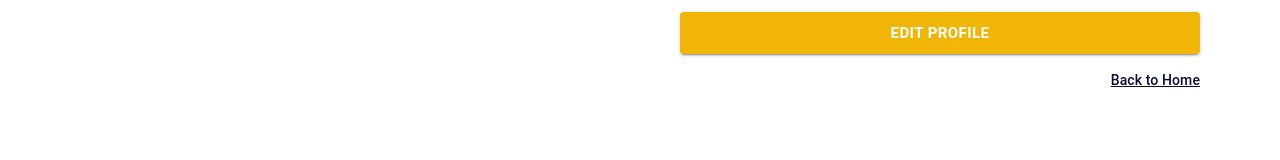
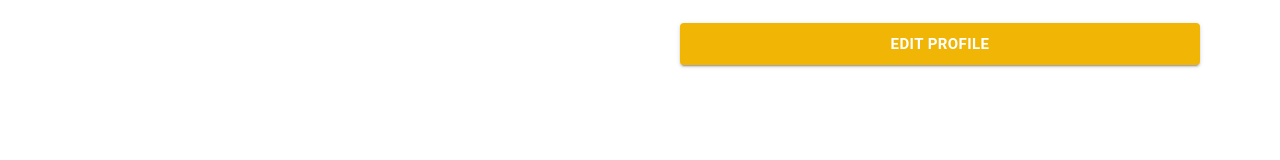
Before and after one commit to alta-sirclo-fe-chandra/Week8_Gaskeuun-App, a Next.js app: page /profile in a window 1280 px wide. Shown: the part 538-698 px from the top of the page. Built offline with nearby package versions, Linux system fonts and the light colour scheme.

Commit message:
fix: remove back to home button

```diff
--- a/pages/profile.tsx
+++ b/pages/profile.tsx
@@ -1,19 +1,11 @@
 import { useRouter } from "next/router";
 import { useRef, FormEvent } from "react";
 import { LoadingButton } from "@mui/lab";
-import {
-  Avatar,
-  Box,
-  FormLabel,
-  Grid,
-  InputBase,
-  Typography,
-} from "@mui/material";
+import { Avatar, Box, FormLabel, Grid, InputBase } from "@mui/material";
 
 import Layout from "../layouts/index";
 import { inputForm, labelForm, button } from "../styles/formStyle";
 import {
-  backToHome,
   leftContent,
   pageContainer,
   profilePicture,
@@ -26,14 +18,8 @@ const Profile = () => {
   const passwordRef = useRef<HTMLInputElement>();
   const pictureRef = useRef<HTMLInputElement>();
 
-  const router = useRouter();
-
   const handleSubmit = (e: FormEvent<HTMLFormElement>) => {
     e.preventDefault();
-  };
-
-  const handleBackHome = () => {
-    router.push("/");
   };
 
   return (
@@ -123,13 +109,6 @@ const Profile = () => {
               >
                 Edit Profile
               </LoadingButton>
-              <Typography
-                variant="subtitle2"
-                onClick={handleBackHome}
-                sx={backToHome}
-              >
-                Back to Home
-              </Typography>
             </Box>
           </Grid>
         </Grid>
--- a/styles/profileStyle.ts
+++ b/styles/profileStyle.ts
@@ -27,10 +27,3 @@ export const rightContent: SxProps = {
   justifyContent: "center",
   minHeight: "80vh",
 };
-
-export const backToHome: SxProps = {
-  ...navy,
-  cursor: "pointer",
-  textDecoration: "underline",
-  textAlign: "end",
-};
```
Also changed, not shown: pages/event/create.tsx (+0 -16 lines).
